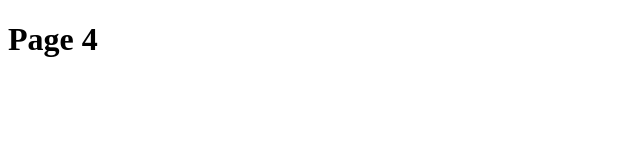
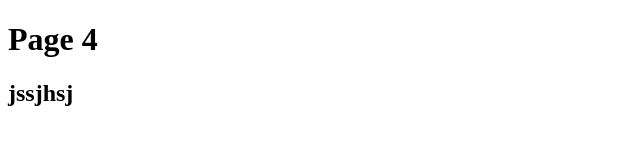
Before and after one commit to DivyanshTheGeek/git-tutorials, a plain HTML site: page page4.html in a window 1280 px wide. Shown: the whole page, without its empty margins (0-640 px from the left). Drawn offline with Linux system fonts and the light colour scheme.

Commit message:
Added h2 tag in page4.html

```diff
--- a/page4.html
+++ b/page4.html
@@ -7,5 +7,6 @@
 </head>
 <body>
     <h1>Page 4</h1>
+    <h2>jssjhsj</h2>
 </body>
 </html>
```
